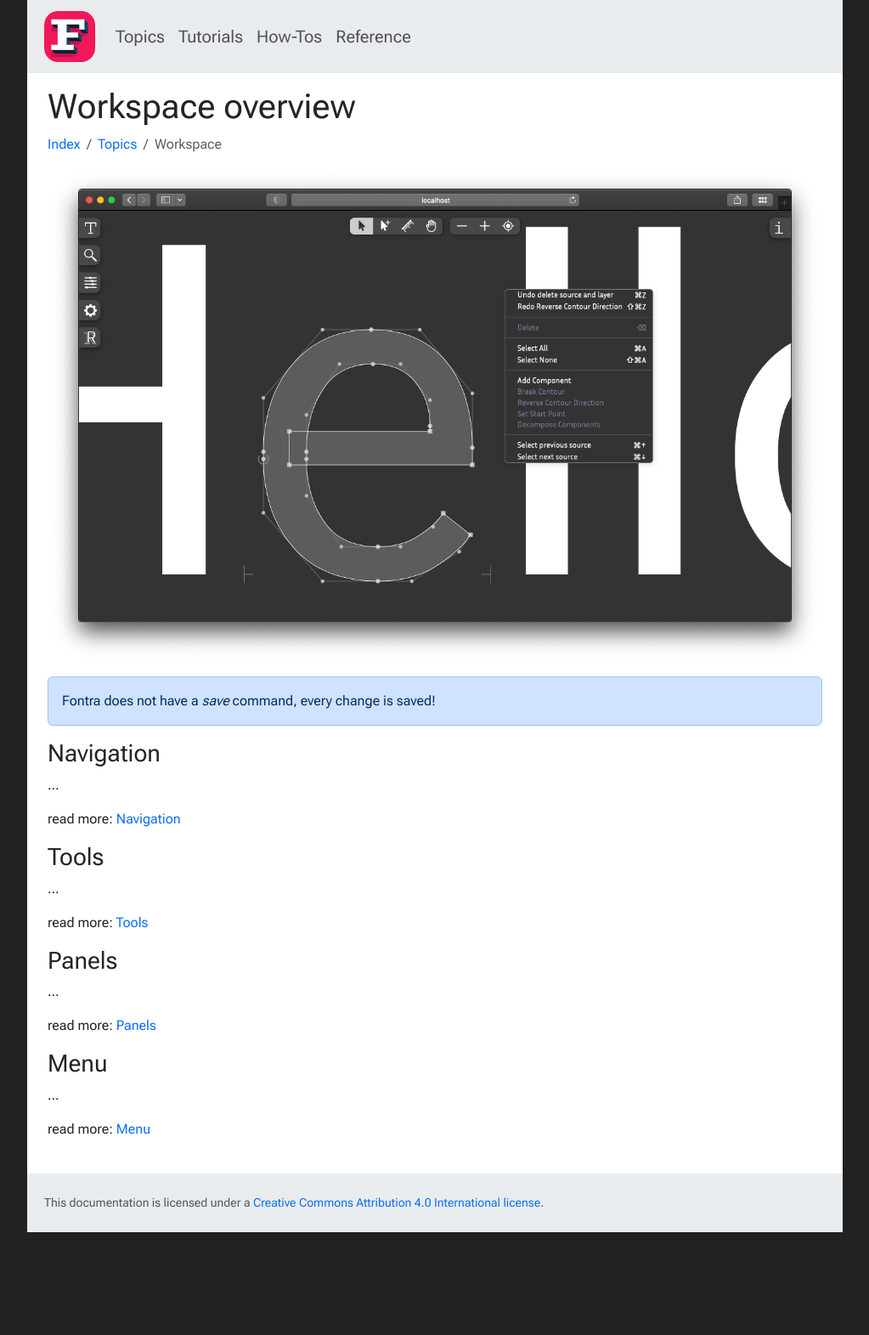
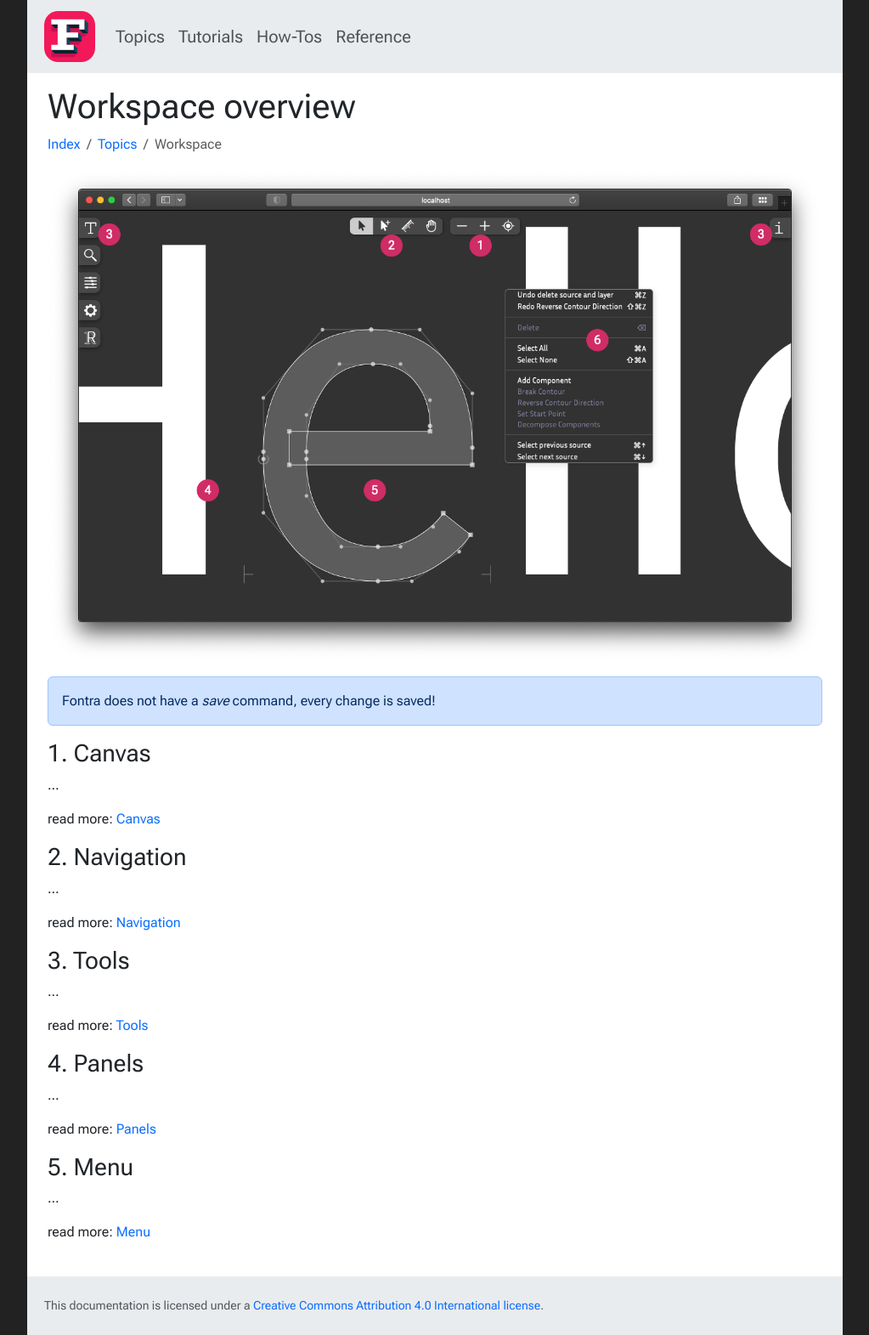
Before and after one commit to googlefonts/fontra-docs, a Jekyll site: the page built from topics/workspace.md, in a window 1280 px wide. Shown: the whole page at 85% size, without its empty margins (128-1151 px from the left). Built offline with Jekyll 4.4.1, drawn with Linux system fonts in a browser that asks for light colours; nearby versions of some CDN libraries; before the commit the page ends 1450 px from its top, so only the background shows below that.

Commit message:
updating workspace overview, adding canvas page

```diff
--- a/topics/workspace.md
+++ b/topics/workspace.md
@@ -12,35 +12,42 @@
   </ol>
 </nav>
 
-![]({{ site.url }}/images/fontra-workspace_edit-2.png){: .img-fluid }
+![]({{ site.url }}/images/fontra-workspace_edit-2_dots.png){: .img-fluid }
 
 <div class="alert alert-primary" role="alert" markdown='1'>
 Fontra does not have a *save* command, every change is saved!
 {: .mb-0 }
 </div>
 
-### Navigation
+### 1. Canvas
+
+...
+
+read more: [Canvas](../../reference/canvas)
+
+
+### 2. Navigation
 
 ...
 
 read more: [Navigation](../../reference/navigation)
 
 
-### Tools
+### 3. Tools
 
 ...
 
 read more: [Tools](../../reference/tools)
 
 
-### Panels
+### 4. Panels
 
 ...
 
 read more: [Panels](../../reference/panels)
 
 
-### Menu
+### 5. Menu
 
 ...
 
```
Also changed, not shown: reference/canvas.md (added, +21 -0 lines), reference/reference.md (+2 -1 lines).
